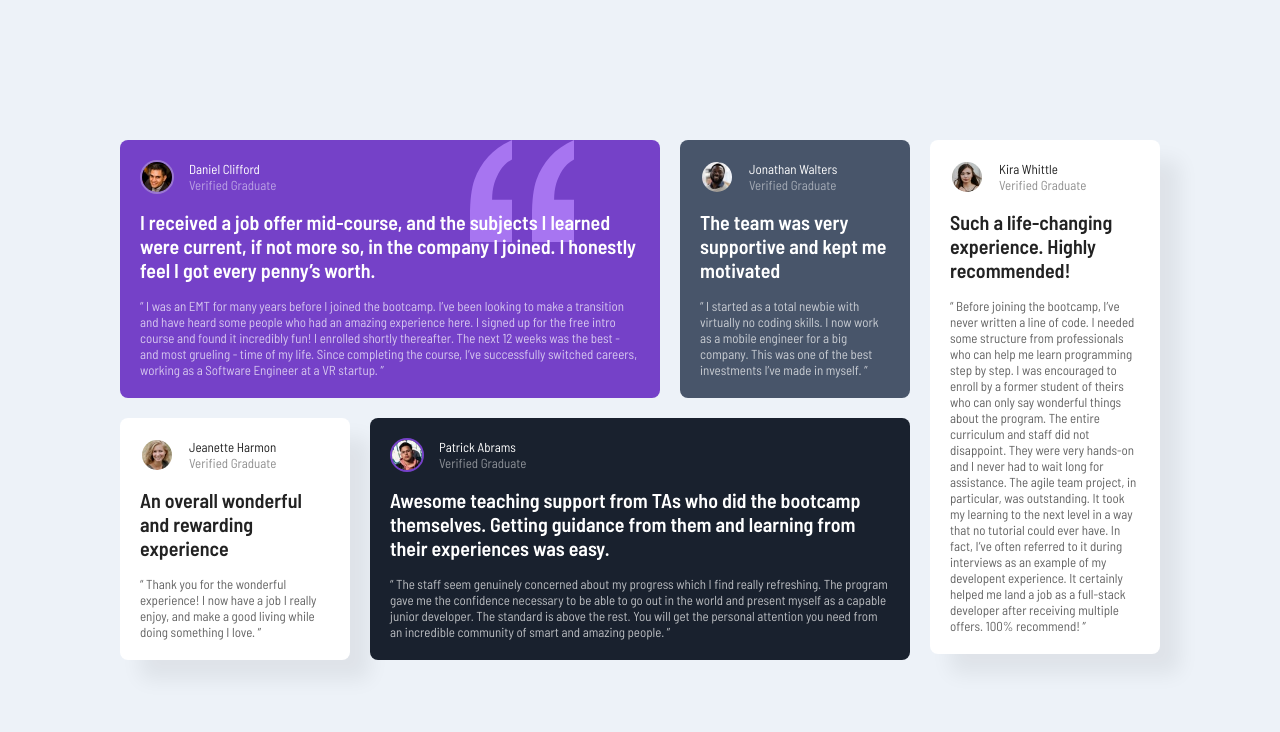
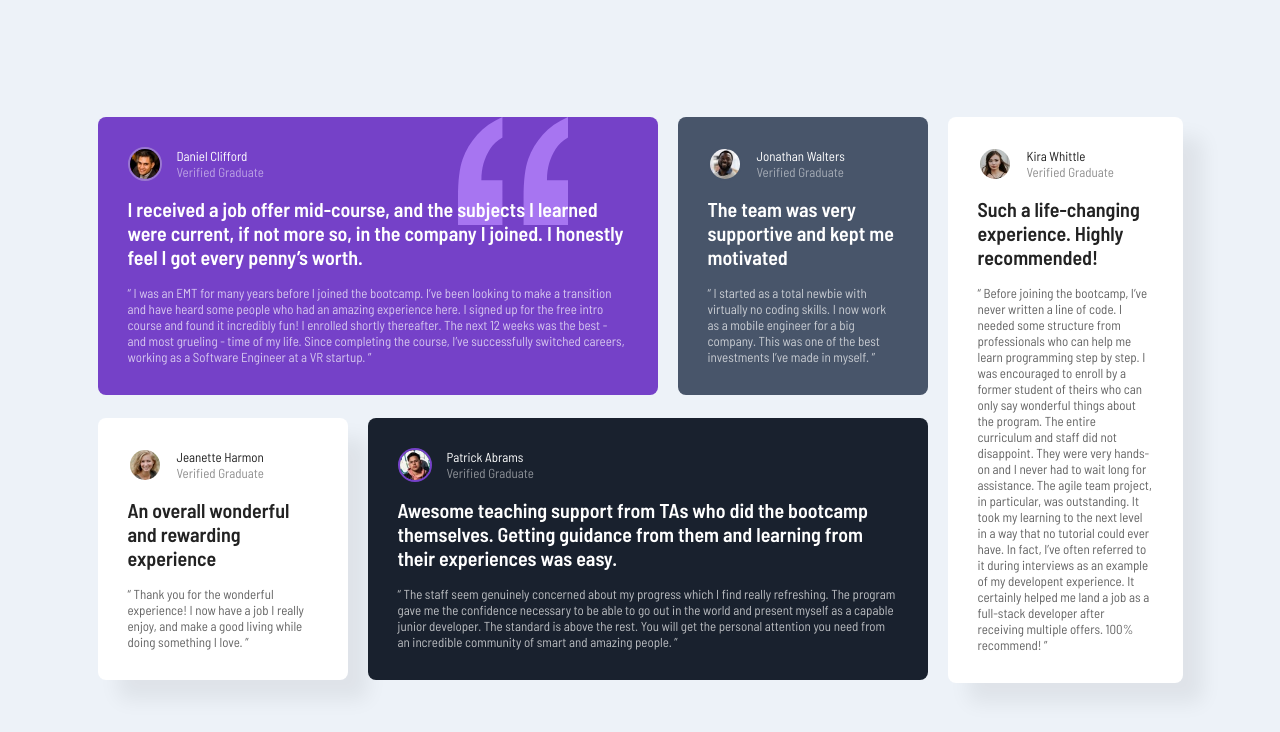
Before and after one commit to talisonguimaraes/testimonials-grid-section, a plain HTML site: page index.html in a window 1280 px wide. Drawn offline with Linux system fonts and the light colour scheme.

```diff
--- a/style.css
+++ b/style.css
@@ -32,7 +32,7 @@ body {
 }
 
 section {
-    padding: 20px;
+    padding: 30px;
     border-radius: 8px;
     color: #fff;
 }
@@ -40,7 +40,7 @@ section {
 .daniel {
     grid-area: daniel;
     max-width: 500px;
-    background: var(--roxo) url('./images/bg-pattern-quotation.svg')   350px 0  no-repeat;
+    background: var(--roxo) url('./images/bg-pattern-quotation.svg')   80% 0 / 110px no-repeat;
 }
 
 .daniel img {
@@ -70,7 +70,7 @@ section {
 
 .kira {
     grid-area: kira;
-    max-width: 190px;
+    max-width: 175px;
 }
 
 .jeanette,
```
